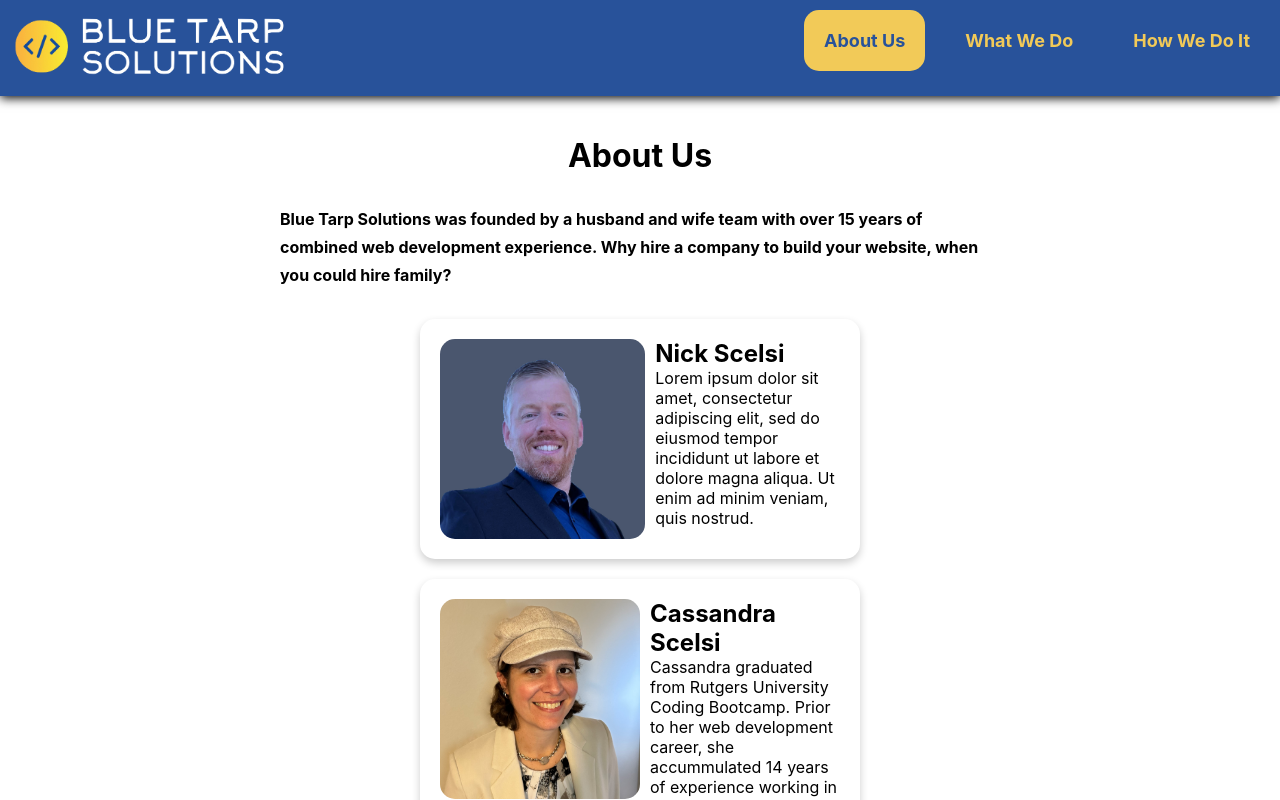
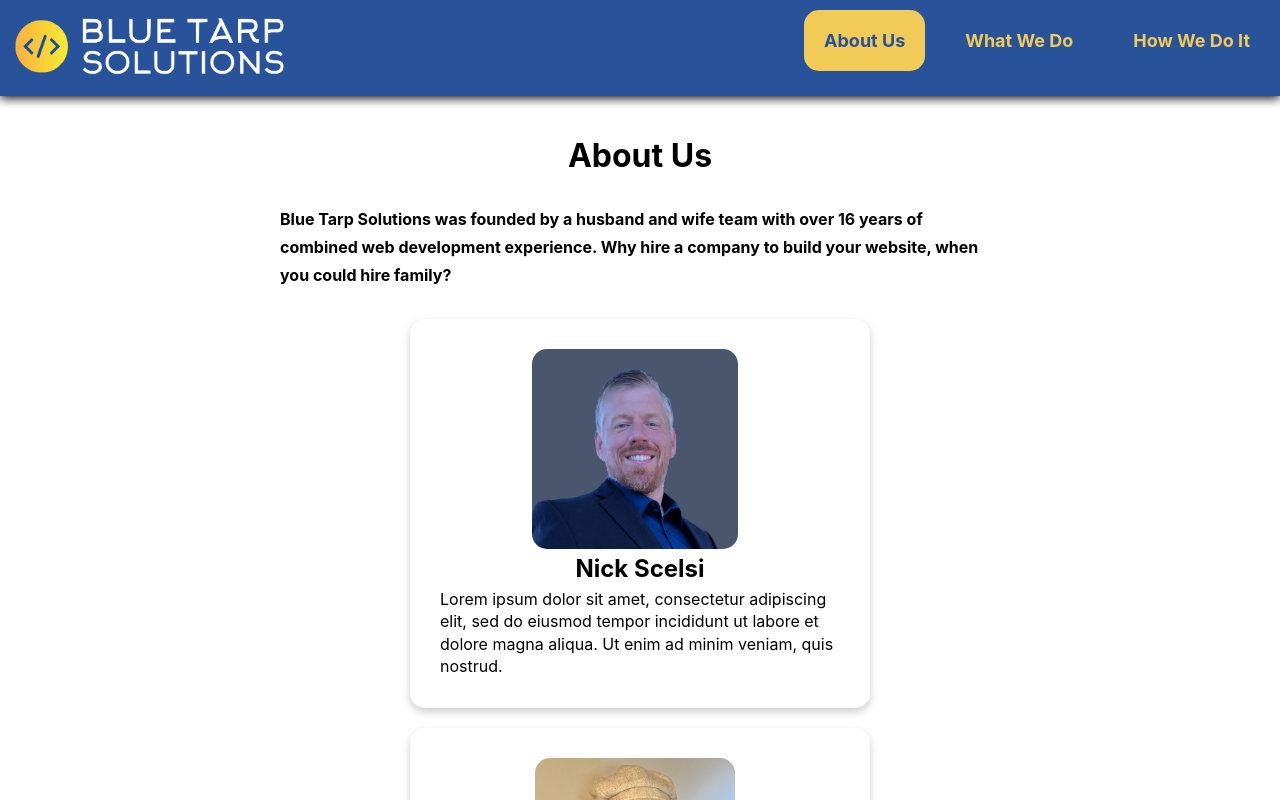
Before and after one commit to scelsic2/blue-tarp-solutions, a React (Create React App) app: page /about in a window 1280 px wide. Shown: the top 800 px of the page. Built offline with nearby package versions, Linux system fonts and the light colour scheme; some icons are missing.

Commit message:
content edits

```diff
--- a/src/App.css
+++ b/src/App.css
@@ -233,8 +233,10 @@
   width: 300px;
   margin: auto;
   margin-bottom: 20px;
-  padding: 20px;
+  padding: 30px;
   display: flex;
+  align-items: center;
+  flex-direction: column;
 }
 
 .about-us-card > img {
@@ -244,6 +246,16 @@
 
 .about-us-card:hover {
   box-shadow: 0 8px 16px 0 rgba(0,0,0,0.2);
+}
+
+.about-us-description > h2 {
+  margin-bottom: 5px;
+  margin-top: 5px;
+  text-align: center;
+}
+
+.about-us-description > p {
+  line-height: 1.4em;
 }
 
 /* -----WHAT WE DO----- */
--- a/src/components/AboutUs.js
+++ b/src/components/AboutUs.js
@@ -10,11 +10,11 @@ function AboutUs(props) {
           <h1>About Us</h1>
 
           <div className='about-us-h4'>
-            <h4>Blue Tarp Solutions was founded by a husband and wife team with over 15 years of combined web development experience. Why hire a company to build your website, when you could hire family?</h4>
+            <h4>Blue Tarp Solutions was founded by a husband and wife team with over 16 years of combined web development experience. Why hire a company to build your website, when you could hire family?</h4>
           </div>
 
           <div className='about-us-card'>
-            <img src={nick} alt='headshot of nick scelsi' height={'200px'}/>
+            <img src={nick} alt='Headshot of Nick Scelsi' height={'200px'}/>
             <div className='about-us-description'>
               <h2>Nick Scelsi</h2>
               <p>Lorem ipsum dolor sit amet, consectetur adipiscing elit, sed do eiusmod tempor incididunt ut labore et dolore magna aliqua. Ut enim ad minim veniam, quis nostrud.</p>
@@ -22,10 +22,10 @@ function AboutUs(props) {
           </div>
 
           <div className='about-us-card'>
-            <img src={cassandra} alt='headshot of cassandra scelsi' height={'200px'}/>
+          <img src={cassandra} alt='Headshot of Cassandra Scelsi' height={'200px'}/>
             <div className='about-us-description'>
               <h2>Cassandra Scelsi</h2>
-              <p>Cassandra graduated from Rutgers University Coding Bootcamp. Prior to her web development career, she accummulated 14 years of experience working in higher education.</p>
+              <p>Cassandra graduated from Rutgers University Coding Bootcamp. Prior to her web development career, she worked at the University of South Florida for 14 years where she revitalized operations and streamlined procedures for the center that provides univeristy exam accommodations to students with disabilities. She also holds a Bachelor's Degree in Psychology and a Master's Degree in School Counseling.</p>
             </div>
 
           </div>
--- a/src/components/HowWeDoIt.js
+++ b/src/components/HowWeDoIt.js
@@ -12,7 +12,7 @@ function HowWeDoIt(props) {
             <h3>In House</h3>
           </div>
           <div className='how-we-do-it-p'>
-            <p>Lorem ipsum dolor sit amet, consectetur adipiscing elit, sed do eiusmod tempor incididunt ut labore et dolore magna aliqua.</p>
+            <p>Exactly that! We tackle whatever callenges you bring us, quite literally in our own house!</p>
           </div>
 
         </div>
@@ -23,7 +23,7 @@ function HowWeDoIt(props) {
             <h3>On Shore Partners</h3>
           </div>
         <div className='how-we-do-it-p'>
-          <p>Lorem ipsum dolor sit amet, consectetur adipiscing elit, sed do eiusmod tempor incididunt ut labore et dolore magna aliqua.</p>
+          <p>Believe it or not, we have friends! If your project requires, we can reach out to bring in specialists to support given areas and finish your project faster.</p>
         </div>
 
         </div>
@@ -34,7 +34,7 @@ function HowWeDoIt(props) {
             <h3>Near Shore Partners</h3>
           </div>
         <div className='how-we-do-it-p'></div>
-          <p>Lorem ipsum dolor sit amet, consectetur adipiscing elit, sed do eiusmod tempor incididunt ut labore et dolore magna aliqua.</p>
+          <p>We leverage our experiences with several near shore partners to rapidly provide the larger headcount you may need for your next billion-dollar idea.</p>
         </div>
 
     </div>
--- a/src/components/WhatWeDo.js
+++ b/src/components/WhatWeDo.js
@@ -18,10 +18,10 @@ function WhatWeDo(props) {
             <div className="one-what-we-do">
               <div className='icon-h3-wrapper'>
                 <svg xmlns="http://www.w3.org/2000/svg" viewBox="0 0 24 24" width="32" height="32"><path d="M12 2C17.5228 2 22 6.47715 22 12C22 17.5228 17.5228 22 12 22C6.47715 22 2 17.5228 2 12C2 6.47715 6.47715 2 12 2ZM12 17C11.355 17 10.7386 16.8779 10.1725 16.6555L7.93604 18.8923C9.12707 19.5961 10.5164 20 12 20C13.4836 20 14.8729 19.5961 16.064 18.8923L13.8275 16.6555C13.2614 16.8779 12.645 17 12 17ZM4 12C4 13.4836 4.40386 14.8729 5.10765 16.064L7.34451 13.8275C7.12213 13.2614 7 12.645 7 12C7 11.355 7.12213 10.7386 7.34451 10.1725L5.10765 7.93604C4.40386 9.12707 4 10.5164 4 12ZM18.8923 7.93604L16.6555 10.1725C16.8779 10.7386 17 11.355 17 12C17 12.645 16.8779 13.2614 16.6555 13.8275L18.8923 16.064C19.5961 14.8729 20 13.4836 20 12C20 10.5164 19.5961 9.12707 18.8923 7.93604ZM12 9C10.3431 9 9 10.3431 9 12C9 13.6569 10.3431 15 12 15C13.6569 15 15 13.6569 15 12C15 10.3431 13.6569 9 12 9ZM12 4C10.5164 4 9.12707 4.40386 7.93604 5.10765L10.1725 7.34451C10.7386 7.12213 11.355 7 12 7C12.645 7 13.2614 7.12213 13.8275 7.34451L16.064 5.10765C14.8729 4.40386 13.4836 4 12 4Z" fill="rgba(40,82,154,1)"></path></svg>
-                <h3>Rescue Abandoned Projects</h3>
+                <h3>Project Resuce</h3>
               </div>
             <div className='what-we-do-p'>
-              <p>We can help you rescue your abandoned projects and bring them back to life. We specialize in salvaging and revitalizing neglected websites, turning them into thriving online assets that meet your goals.</p>
+              <p>We can help rescue your struggling projects and bring them back to life. We specialize in salvaging and revitalizing projects that have gotten off track, turning them into thriving online assets that meet your goals.</p>
             </div>
 
             </div>
```
